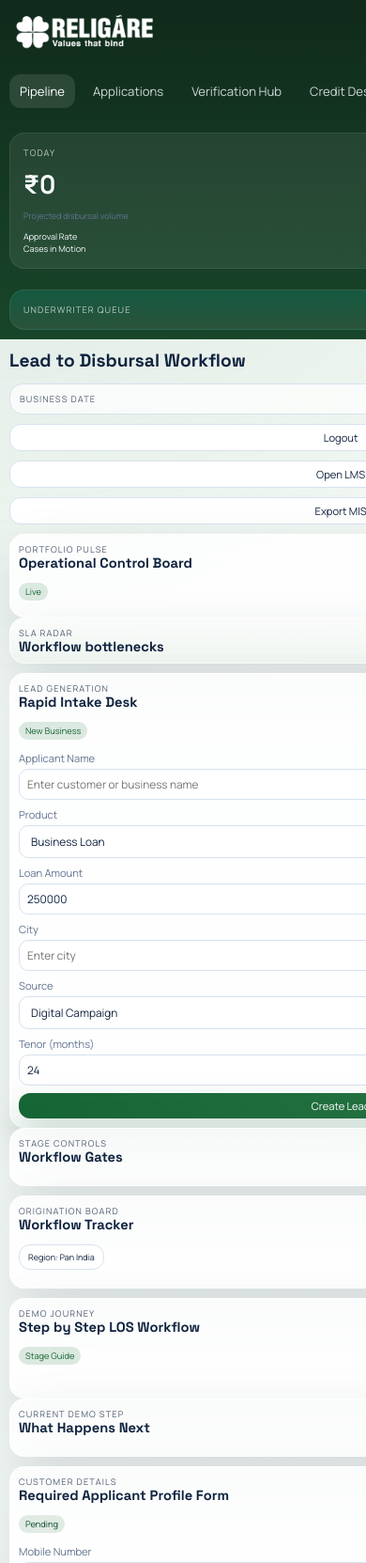
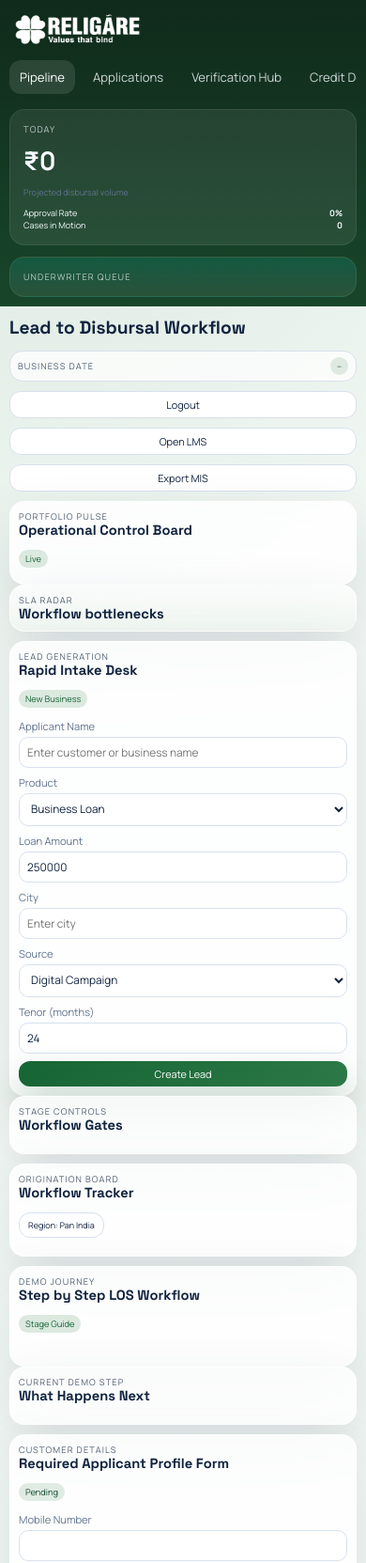
Before and after one commit to Achal1985/RFL_LOS_LMS, a Python web app: template templates/index.html in a window 390 px wide; the page is wider, and only the part inside the window is pictured. Shown: the top 1663 px of that part at 94% size. Run offline with Jinja, Linux system fonts and the light colour scheme; the template is opened without the code that fills it, so the values that code supplies are empty.

Commit message:
Update styles.css

```diff
--- a/static/styles.css
+++ b/static/styles.css
@@ -12,6 +12,7 @@
 body {
   margin: 0; min-height: 100vh; font-family: "Manrope", sans-serif; color: var(--text);
   font-size: 11px;
+  overflow-x: hidden;
   background:
     radial-gradient(circle at top left, rgba(22, 101, 52, 0.14), transparent 22%),
     radial-gradient(circle at bottom right, rgba(45, 122, 72, 0.12), transparent 18%),
@@ -465,12 +466,13 @@ body {
   0%, 100% { transform: translateY(0px) translateX(0px); }
   50% { transform: translateY(16px) translateX(8px); }
 }
-button, input, select { font: inherit; }
+button, input, select, textarea { font: inherit; }
 button { cursor: pointer; border: none; }
-.app-shell { display: grid; grid-template-columns: 250px 1fr; min-height: 100vh; }
+.app-shell { display: grid; grid-template-columns: 250px minmax(0, 1fr); min-height: 100vh; }
 .sidebar {
   padding: 20px 16px; background: linear-gradient(180deg, #102a1b 0%, #18462a 100%); color: #f7fbff;
   display: flex; flex-direction: column; gap: 22px;
+  min-width: 0;
 }
 .brand { display: flex; align-items: center; gap: 14px; }
 .brand-logo-sidebar {
@@ -559,7 +561,7 @@ button { cursor: pointer; border: none; }
 .mini-stat-row, .queue-item, .hero-header, .section-heading, .topbar, .profile-stat, .decision-item, .document-item, .overview-item {
   display: flex; justify-content: space-between; align-items: center; gap: 12px;
 }
-.main-panel { padding: 12px; display: grid; gap: 10px; }
+.main-panel { padding: 12px; display: grid; gap: 10px; min-width: 0; }
 .topbar-actions { display: flex; gap: 10px; }
 .header-business-date {
   display: flex;
@@ -575,7 +577,7 @@ button { cursor: pointer; border: none; }
 .primary-btn { background: linear-gradient(135deg, var(--primary), #2d7a48); color: #fff; box-shadow: 0 18px 35px rgba(22, 101, 52, 0.24); }
 .ghost-btn, .tab, .filter-chip { background: #fff; color: var(--text); border: 1px solid var(--line); }
 .full { width: 100%; }
-.hero-grid, .workspace-grid { display: grid; gap: 12px; }
+.hero-grid, .workspace-grid { display: grid; gap: 12px; min-width: 0; }
 .hero-grid { grid-template-columns: 1.5fr 0.9fr; }
 .workspace-grid { grid-template-columns: 1.45fr 0.9fr; }
 .intake-grid { grid-template-columns: 1.1fr 0.9fr; }
@@ -655,6 +657,7 @@ button { cursor: pointer; border: none; }
 .schedule-table { width: 100%; border-collapse: collapse; font-size: 0.64rem; }
 .schedule-table th, .schedule-table td { padding: 4px 5px; text-align: left; border-bottom: 1px solid var(--line); }
 .charge-grid-wrap { margin-bottom: 12px; overflow-x: auto; }
+.schedule-table-wrap, .table-wrap, .charge-grid-wrap { -webkit-overflow-scrolling: touch; touch-action: pan-x; }
 .charge-grid-table { table-layout: fixed; }
 .charge-grid-table th:nth-child(1), .charge-grid-table td:nth-child(1) { width: 56px; }
 .charge-grid-table th:nth-child(2), .charge-grid-table td:nth-child(2) { width: 58%; min-width: 240px; }
@@ -723,7 +726,7 @@ button { cursor: pointer; border: none; }
 .lms-shell {
   min-height: 100vh;
   display: grid;
-  grid-template-columns: 280px 1fr;
+  grid-template-columns: 280px minmax(0, 1fr);
 }
 .lms-sidebar {
   padding: 14px;
@@ -732,6 +735,7 @@ button { cursor: pointer; border: none; }
   display: grid;
   align-content: start;
   gap: 14px;
+  min-width: 0;
 }
 .lms-side-card, .lms-side-link {
   border-radius: 18px;
@@ -750,7 +754,7 @@ button { cursor: pointer; border: none; }
 }
 .lms-side-link.active { background: rgba(45, 122, 72, 0.28); border-color: rgba(255, 255, 255, 0.14); }
 .lms-side-actions { display: grid; gap: 8px; }
-.lms-main { padding: 12px; display: grid; gap: 10px; }
+.lms-main { padding: 12px; display: grid; gap: 10px; min-width: 0; }
 .lms-topbar { display: flex; justify-content: space-between; align-items: center; gap: 12px; }
 .lms-topbar h1 { margin: 3px 0 0; font-size: 1.46rem; }
 .lms-search-shell { padding: 12px; }
@@ -932,6 +936,7 @@ button { cursor: pointer; border: none; }
   display: grid;
   align-content: start;
   gap: 14px;
+  min-width: 0;
 }
 .module-side-card {
   padding: 12px;
@@ -952,6 +957,7 @@ button { cursor: pointer; border: none; }
   align-items: center;
   gap: 12px;
 }
+.module-side-nav { display: grid; gap: 8px; }
 .module-topbar h1 { margin: 4px 0 0; font-size: 1.5rem; }
 .module-view { display: none; }
 .module-view.active { display: block; }
@@ -1067,14 +1073,55 @@ button { cursor: pointer; border: none; }
   border-radius: 8px;
   border: 1px solid var(--line);
 }
+@media (max-width: 1024px) {
+  .app-shell, .lms-shell, .module-shell { grid-template-columns: 1fr; }
+  .sidebar, .lms-sidebar, .module-sidebar {
+    padding: 12px;
+    gap: 12px;
+  }
+  .nav-group, .lms-side-nav, .module-side-nav {
+    display: flex;
+    gap: 8px;
+    overflow-x: auto;
+    padding-bottom: 4px;
+    scrollbar-width: thin;
+  }
+  .nav-item, .lms-side-link {
+    flex: 0 0 auto;
+    white-space: nowrap;
+  }
+  .hero-grid,
+  .workspace-grid,
+  .intake-grid,
+  .lms-grid-top,
+  .lms-grid-mid,
+  .lms-grid-bottom,
+  .module-page .workspace-grid {
+    grid-template-columns: 1fr;
+  }
+  .pipeline-board { grid-template-columns: repeat(2, minmax(0, 1fr)); }
+  .topbar,
+  .lms-topbar,
+  .module-topbar {
+    flex-direction: column;
+    align-items: flex-start;
+  }
+  .topbar-actions {
+    width: 100%;
+    flex-wrap: wrap;
+  }
+  .lms-search-grid { grid-template-columns: 1fr; }
+  .module-page .documents-list { grid-template-columns: 1fr 1fr; }
+}
 @media (max-width: 1200px) { .app-shell, .hero-grid, .workspace-grid, .intake-grid { grid-template-columns: 1fr; } .pipeline-board { grid-template-columns: repeat(2, minmax(0, 1fr)); } .lane { max-height: 420px; } }
 @media (max-width: 760px) {
   body { font-size: 10px; }
   .app-shell, .lms-shell, .module-shell { grid-template-columns: 1fr; }
-  .main-panel, .sidebar, .lms-main, .lms-sidebar { padding: 10px; }
-  .metrics-grid, .profile-summary, .risk-grid, .repayment-overview, .lead-form { grid-template-columns: 1fr 1fr; }
-  .topbar, .hero-header, .section-heading { flex-direction: column; align-items: flex-start; }
+  .main-panel, .sidebar, .lms-main, .lms-sidebar, .module-main, .module-sidebar { padding: 10px; }
+  .metrics-grid, .profile-summary, .risk-grid, .repayment-overview, .lead-form { grid-template-columns: 1fr; }
+  .topbar, .hero-header, .section-heading, .lms-topbar, .module-topbar { flex-direction: column; align-items: flex-start; }
   .topbar-actions { width: 100%; flex-direction: column; }
+  .topbar-actions > * { width: 100%; }
   .flow-row { grid-template-columns: 1fr; }
   .login-shell { padding: 8px; overflow: auto; }
   .login-scene { grid-template-columns: 1fr; width: 100%; min-height: auto; max-height: none; gap: 8px; }
@@ -1083,7 +1130,7 @@ button { cursor: pointer; border: none; }
     justify-self: stretch;
     width: 100%;
   }
-  .login-showcase { order: 2; }
+  .login-showcase { display: none; }
   .showcase-primary h2 { font-size: 1.02rem; }
   .showcase-primary {
     min-height: 280px;
@@ -1106,13 +1153,14 @@ button { cursor: pointer; border: none; }
   }
   .login-credential-grid, .login-security-grid, .captcha-row { grid-template-columns: 1fr; }
   .lane { max-height: 360px; }
-  .lms-menu, .lms-form { grid-template-columns: 1fr; }
-  .lms-case-grid { grid-template-columns: repeat(2, minmax(0, 1fr)); }
+  .lms-menu, .lms-form, .lms-batch-grid { grid-template-columns: 1fr; }
+  .lms-case-grid { grid-template-columns: 1fr; }
   .lms-grid-top, .lms-grid-mid, .lms-grid-bottom, .lms-batch-grid { grid-template-columns: 1fr; }
   .module-launch-grid, .module-master-grid, .module-page .documents-list { grid-template-columns: 1fr; }
   .lms-search-grid { grid-template-columns: 1fr; }
   .lms-search-actions, .header-business-date { width: 100%; }
-  .nav-group, .lms-side-nav {
+  .lms-search-actions { display: grid; grid-template-columns: 1fr 1fr; }
+  .nav-group, .lms-side-nav, .module-side-nav {
     display: flex;
     gap: 8px;
     overflow-x: auto;
@@ -1123,6 +1171,37 @@ button { cursor: pointer; border: none; }
     white-space: nowrap;
   }
   .sidebar-card, .workspace-card, .hero-card, .board-section, .lms-side-card { border-radius: 16px; }
+  .journey-step {
+    grid-template-columns: 1fr;
+    align-items: flex-start;
+  }
+  .score-ring-wrap,
+  .hero-header,
+  .section-heading.tight,
+  .document-item,
+  .decision-item,
+  .overview-item,
+  .mini-stat-row,
+  .queue-item {
+    align-items: flex-start;
+  }
+  .score-ring-wrap,
+  .document-item,
+  .decision-item,
+  .overview-item {
+    flex-direction: column;
+  }
+  .case-meta { grid-template-columns: 1fr; }
+  .case-card {
+    flex: 0 0 88%;
+    width: 88%;
+  }
+  .detail-tabs { display: grid; grid-template-columns: repeat(2, minmax(0, 1fr)); }
+  .signature-pad { height: 120px; }
+  .module-page .workspace-grid { grid-template-columns: 1fr; }
+  .module-page .table-wrap { max-height: 52vh; }
+  .master-table { min-width: 1180px; }
+  .lms-page #lms-action-log { max-height: 320px; }
 }
 @media (max-height: 900px) {
   .login-shell { padding: 8px; }
@@ -1173,6 +1252,7 @@ button { cursor: pointer; border: none; }
     width: 100%;
   }
   .brand-logo-login { max-width: 180px; }
+  .brand-logo-sidebar { max-width: 145px; }
   .login-panel-card { padding: 7px; }
   .login-panel-card .section-heading h3 { font-size: 0.76rem; }
   .login-step-card { padding: 7px; }
@@ -1184,10 +1264,22 @@ button { cursor: pointer; border: none; }
   .pipeline-board { grid-template-columns: 1fr; }
   .topbar-actions { width: 100%; }
   .header-business-date { width: 100%; justify-content: space-between; }
-  .brand-logo-sidebar { max-width: 160px; }
   .topbar h2, .lms-topbar h1 { font-size: 1.2rem; }
   .modal-card { padding: 12px; }
   .master-action-row { flex-direction: column; }
+  .case-card {
+    flex: 0 0 94%;
+    width: 94%;
+  }
+  .lms-search-actions,
+  .master-action-row {
+    grid-template-columns: 1fr;
+  }
+  .detail-tabs { grid-template-columns: 1fr; }
+  .flow-node { font-size: 0.68rem; }
+  .primary-btn, .ghost-btn, .tab { font-size: 0.68rem; }
+  .header-business-date { padding: 6px 8px; }
+  .lms-page #lms-action-log { max-height: 280px; }
 }
 @media (max-width: 560px) {
   .metrics-grid, .profile-summary, .risk-grid, .repayment-overview, .case-meta, .lead-form { grid-template-columns: 1fr; }
```
